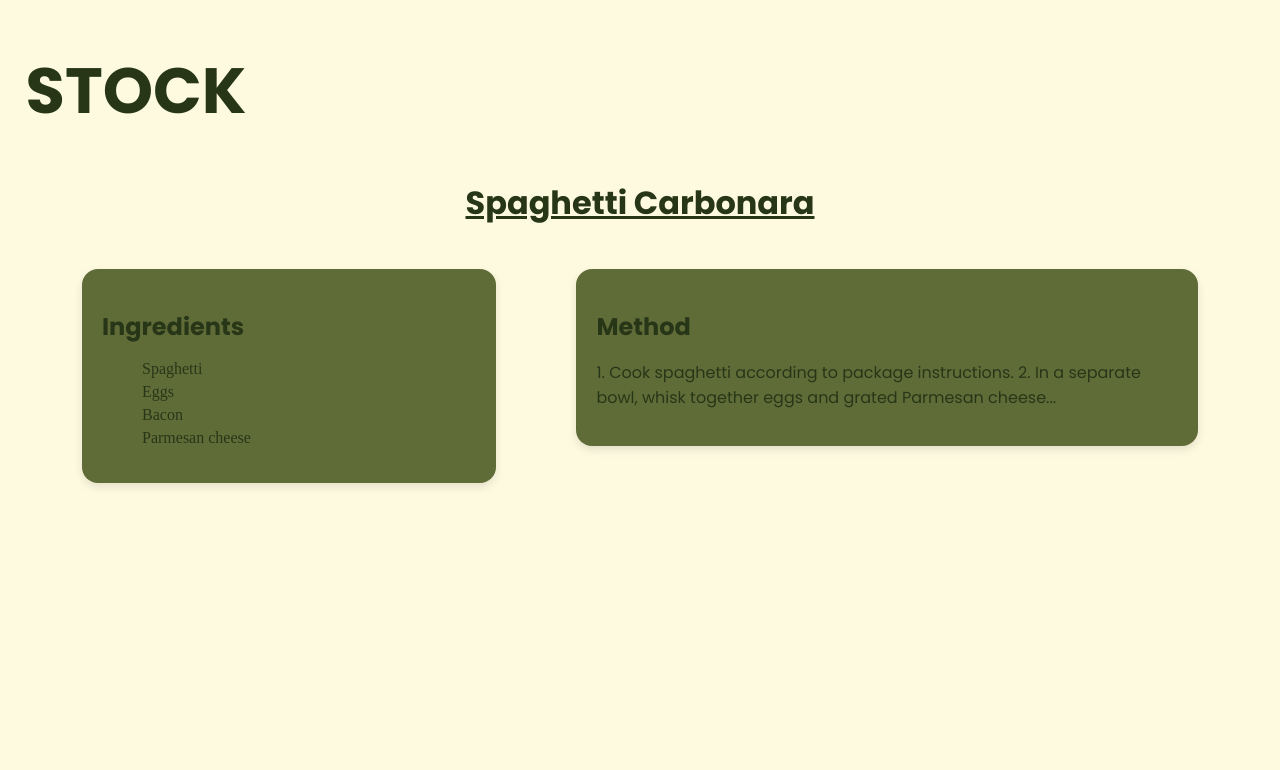
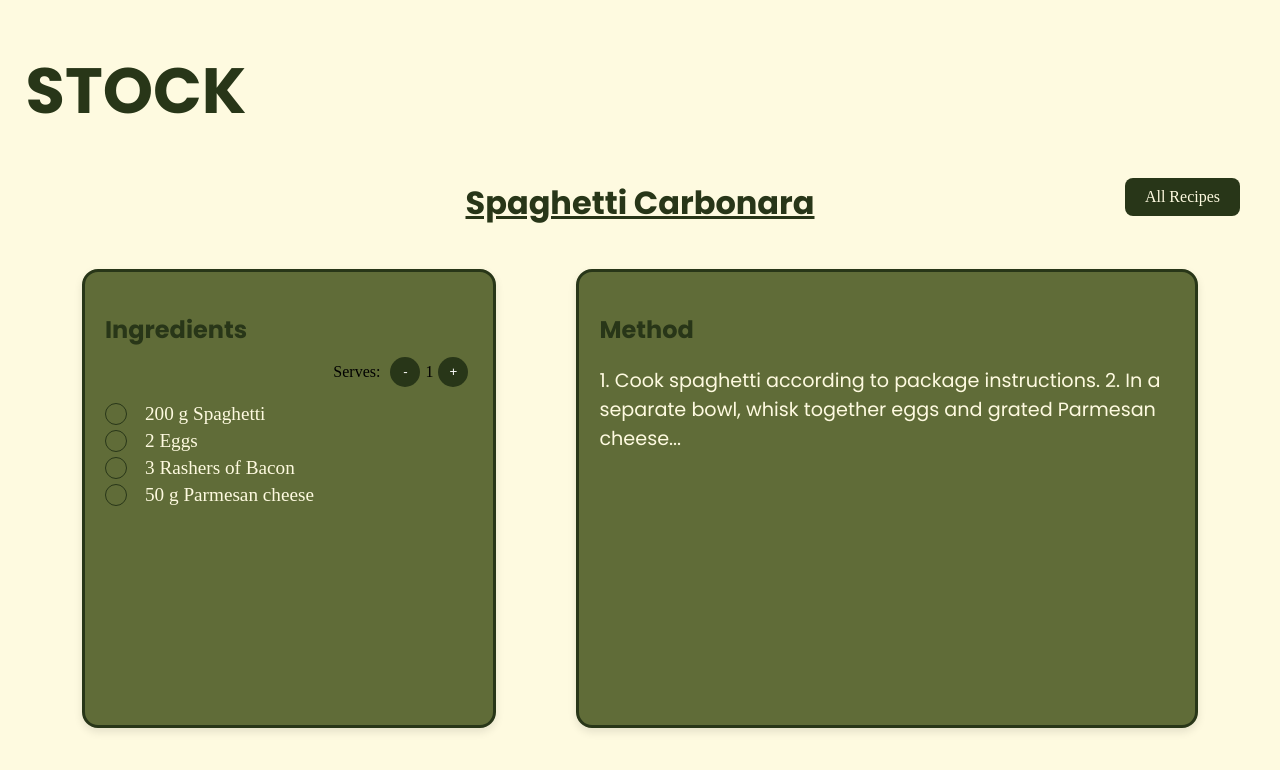
Before and after one commit to FredTodd/STOCK, a React (Create React App) app: page /recipe/1 in a window 1280 px wide. Shown: the top 770 px of the page. Built offline with nearby package versions, Linux system fonts and the light colour scheme.

Commit message:
Serving Counter Added

```diff
--- a/src/Components/RecipeDetailPage.js
+++ b/src/Components/RecipeDetailPage.js
@@ -1,8 +1,7 @@
-import React from 'react';
+import React, { useState } from 'react';
 import styled from 'styled-components';
-import { useParams } from 'react-router-dom';
-import { Link } from 'react-router-dom';
-
+import { useParams, Link } from 'react-router-dom';
+import ServingCounter from './ServingCounter';
 
 const StockTitle = styled.h1`
   font-family: 'Poppins', sans-serif;
@@ -20,23 +19,24 @@ const HomeLink = styled(Link)`
   color: inherit;
 `;
 
-
 const Container = styled.div`
   display: flex;
   flex-direction: column;
   align-items: center; /* Center horizontally */
   margin: 0 20px;
+  height: 100vh;
+  position: relative; /* Required for absolute positioning */
 `;
 
 const TitleContainer = styled.div`
   margin-bottom: 20px;
 `;
 
-
 const SectionsContainer = styled.div`
   display: flex;
   justify-content: space-between;
   width: 90%;
+  height: 100vh;
 `;
 
 const RecipeTitle = styled.h1`
@@ -80,13 +80,29 @@ const List = styled.ul`
 
 const ListItem = styled.li`
   margin-bottom: 5px;
-  color: #283618;
+  color: #FEFAE0;
+  list-style-type: none; /* Remove default list bullet point */
+  position: relative; /* Make position relative for absolute positioning of the circle */
+  font-size: 1.2rem;
+`;
+
+const Circle = styled.div`
+  width: 20px;
+  height: 20px;
+  border-radius: 50%;
+  border: 1px solid #283618; /* Add border */
+  background-color: ${({ selected }) => (selected ? '#283618' : 'transparent')}; /* Toggle background color based on selection */
+  position: absolute;
+  left: -40px; /* Adjust the position of the circle */
+  top: 50%; /* Center vertically */
+  transform: translateY(-50%);
+  cursor: pointer;
 `;
 
 const MethodText = styled.p`
   font-family: 'Poppins', sans-serif;
-  font-size: 1rem;
-  color: #283618;
+  font-size: 1.2rem;
+  color: #FEFAE0;
 `;
 
 const RoundedBox = styled.div`
@@ -94,47 +110,84 @@ const RoundedBox = styled.div`
   background-color: #606C38;
   box-shadow: 0 4px 8px rgba(0, 0, 0, 0.1);
   padding: 20px;
+  border: 3px solid #283618;
+  height: 60%;
+`;
+
+const AllRecipesButton = styled(Link)`
+  position: absolute;
+  top: 20px;
+  right: 20px;
+  background-color: #283618;
+  color: #FEFAE0;
+  padding: 10px 20px;
+  border-radius: 8px;
+  text-decoration: none;
+  cursor: pointer;
 `;
 
 const recipes = [
   {
     id: 1,
-    title: "Spaghetti Carbonara",
-    ingredients: ["Spaghetti", "Eggs", "Bacon", "Parmesan cheese"],
-    method: "1. Cook spaghetti according to package instructions. 2. In a separate bowl, whisk together eggs and grated Parmesan cheese..."
+    title: 'Spaghetti Carbonara',
+    ingredients: [
+      { name: 'g Spaghetti', quantity: 200 },
+      { name: 'Eggs', quantity: 2 },
+      { name: 'Rashers of Bacon', quantity: 3 },
+      { name: 'g Parmesan cheese', quantity: 50 },
+    ],
+    method: '1. Cook spaghetti according to package instructions. 2. In a separate bowl, whisk together eggs and grated Parmesan cheese...',
   },
   {
     id: 2,
-    title: "Chicken Alfredo",
-    ingredients: ["Fettuccine", "Chicken breast", "Heavy cream", "Parmesan cheese"],
-    method: "1. Cook fettuccine according to package instructions. 2. In a skillet, cook chicken breast until fully cooked. 3. Add heavy cream and Parmesan cheese..."
-  }
+    title: 'Chicken Alfredo',
+    ingredients: [
+      { name: 'Fettuccine', quantity: 200 },
+      { name: 'Chicken breast', quantity: 150 },
+      { name: 'Heavy cream', quantity: 200 },
+      { name: 'Parmesan cheese', quantity: 50 },
+    ],
+    method: '1. Cook fettuccine according to package instructions. 2. In a skillet, cook chicken breast until fully cooked. 3. Add heavy cream and Parmesan cheese...',
+  },
 ];
 
 const RecipeDetailPage = () => {
+    const [servings, setServings] = useState(1); // State for serving count
     const { recipeId } = useParams();
-    const recipe = recipes.find(recipe => recipe.id === parseInt(recipeId));
+    const recipe = recipes.find((recipe) => recipe.id === parseInt(recipeId));
 
     if (!recipe) {
       return <div>Recipe not found</div>;
     }
 
+    // Function to adjust ingredient quantities based on servings
+    const adjustedIngredients = recipe.ingredients.map((ingredient) => ({
+      ...ingredient,
+      quantity: ingredient.quantity * servings, // Multiply by serving count
+    }));
+
     return (
       <div>
+        {/* STOCK title and other styled components */}
         <StockTitle>
-            <HomeLink to="/">STOCK</HomeLink>
+          <HomeLink to="/">STOCK</HomeLink>
         </StockTitle>
         <Container>
           <TitleContainer>
             <RecipeTitle>{recipe.title}</RecipeTitle>
           </TitleContainer>
+          <AllRecipesButton to="/RecipePage">All Recipes</AllRecipesButton> {/* Button to navigate to all recipes */}
           <SectionsContainer>
             <LeftSection>
               <RoundedBox>
                 <SectionTitle>Ingredients</SectionTitle>
+                <ServingCounter servings={servings} setServings={setServings} /> {/* Add serving counter */}
                 <List>
-                  {recipe.ingredients.map((ingredient, index) => (
-                    <ListItem key={index}>{ingredient}</ListItem>
+                  {adjustedIngredients.map((ingredient, index) => (
+                    <ListItem key={index}>
+                      <Circle data-selected="false" /> {/* Initialize the selected state */}
+                      {ingredient.quantity} {ingredient.name}
+                    </ListItem>
                   ))}
                 </List>
               </RoundedBox>
--- /dev/null
+++ b/src/Components/ServingCounter.js
@@ -0,0 +1,53 @@
+import React, { useState } from 'react';
+import styled from 'styled-components';
+
+const CounterContainer = styled.div`
+  display: flex;
+  align-items: center;
+  justify-content: flex-end; /* Align counter to the right */
+  margin-bottom: 10px;
+`;
+
+const CounterText = styled.span`
+  margin-right: 5px;
+`;
+
+const CounterButton = styled.button`
+  background-color: #283618;
+  color: #fff;
+  border: none;
+  border-radius: 50%;
+  width: 30px;
+  height: 30px;
+  margin: 0 5px;
+  cursor: pointer;
+`;
+
+const CounterValue = styled.span`
+  font-size: 1rem;
+`;
+
+const ServingCounter = ({ servings, setServings }) => {
+  const handleAddServing = () => {
+    if (servings < 10) {
+      setServings((prevServings) => prevServings + 1);
+    }
+  };
+
+  const handleRemoveServing = () => {
+    if (servings > 1) {
+      setServings((prevServings) => prevServings - 1);
+    }
+  };
+
+  return (
+    <CounterContainer>
+      <CounterText>Serves:</CounterText>
+      <CounterButton onClick={handleRemoveServing}>-</CounterButton>
+      <CounterValue>{servings}</CounterValue>
+      <CounterButton onClick={handleAddServing}>+</CounterButton>
+    </CounterContainer>
+  );
+};
+
+export default ServingCounter;
```
